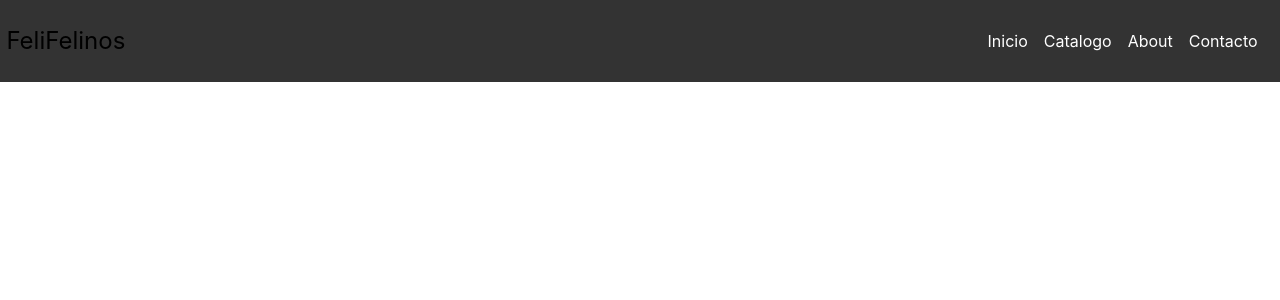
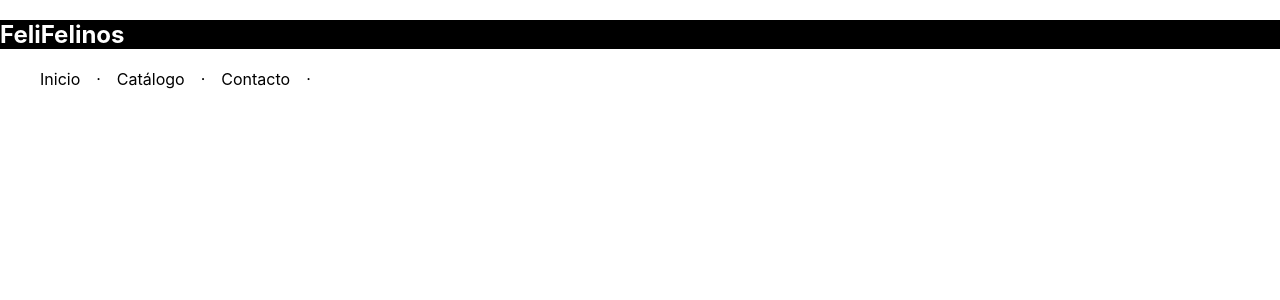
Before and after one commit to oquendito/AdrianaREACT, a React (Create React App) app: page / in a window 1280 px wide. Shown: the top 300 px of the page. Built offline with nearby package versions, Linux system fonts and the light colour scheme.

Commit message:
Update Navbar.jsx

```diff
--- a/src/components/Navbar.jsx
+++ b/src/components/Navbar.jsx
@@ -1,37 +1,24 @@
 import React from 'react'
-import styled from 'styled-components'
+import './StyledNav.css'
 
-function Navbar() {
+const Navbar = () => {
+
   return (
       <>
-    <NavMenu>
-    <h2>FeliFelinos</h2>
-    <div>
-        <a href="/">Inicio</a>
-        <a href="/">Catalogo</a>
-        <a href="/">About</a>
-        <a href="/">Contacto</a>
-    </div>
-    </NavMenu>
+    <header>
+      <nav>
+        <h1 id="main-logo" >
+          <span>FeliFelinos</span>
+        </h1>
+        <ul id="main-menu">
+          <li>Inicio</li>
+          <li>Catálogo</li>
+          <li>Contacto</li>
+        </ul>
+      </nav>
+    </header>
     </>
   )
 }
 
 export default Navbar
-
-const NavMenu = styled.nav`
-h2{
-    color; black;
-    font-weight: 400;
-}
-padding: .4rem;
-background-color: #333;
-display: flex;
-align-items: center;
-justify-content: space-between;
-a{
-    color: white;
-    text-decoration: none;
-    margin-right: 1rem;
-}
-`
```
